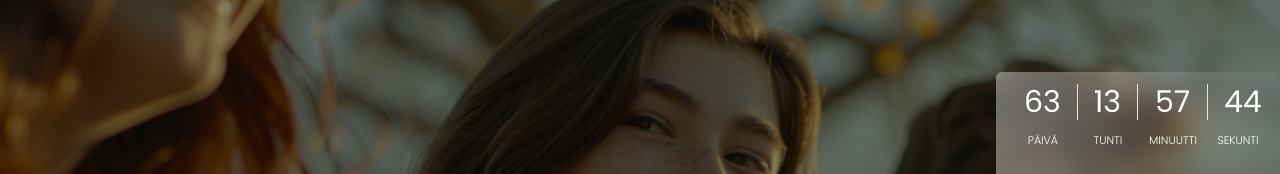
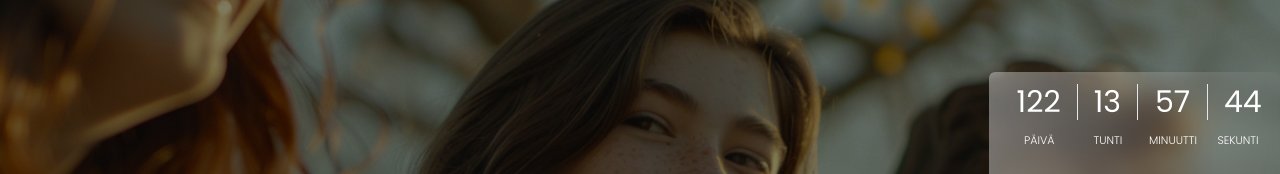
Before and after one commit to ahsanul0185/edai, a React (Vite) app: page / in a window 1280 px wide. Shown: the part 168-342 px from the top of the page. Built offline with nearby package versions, Linux system fonts and the light colour scheme.

Commit message:
fixed countdown time

```diff
--- a/src/pages/Home.jsx
+++ b/src/pages/Home.jsx
@@ -11,7 +11,7 @@ import Timer from "../components/Timer";
 import { motion } from "motion/react";
 
 const Home = () => {
-  const date = "2025-04-06T09:00:00Z"; // set UTC time here
+  const date = "2025-06-04T09:00:00Z"; // set UTC time here
 
   return (
     <motion.div
```
